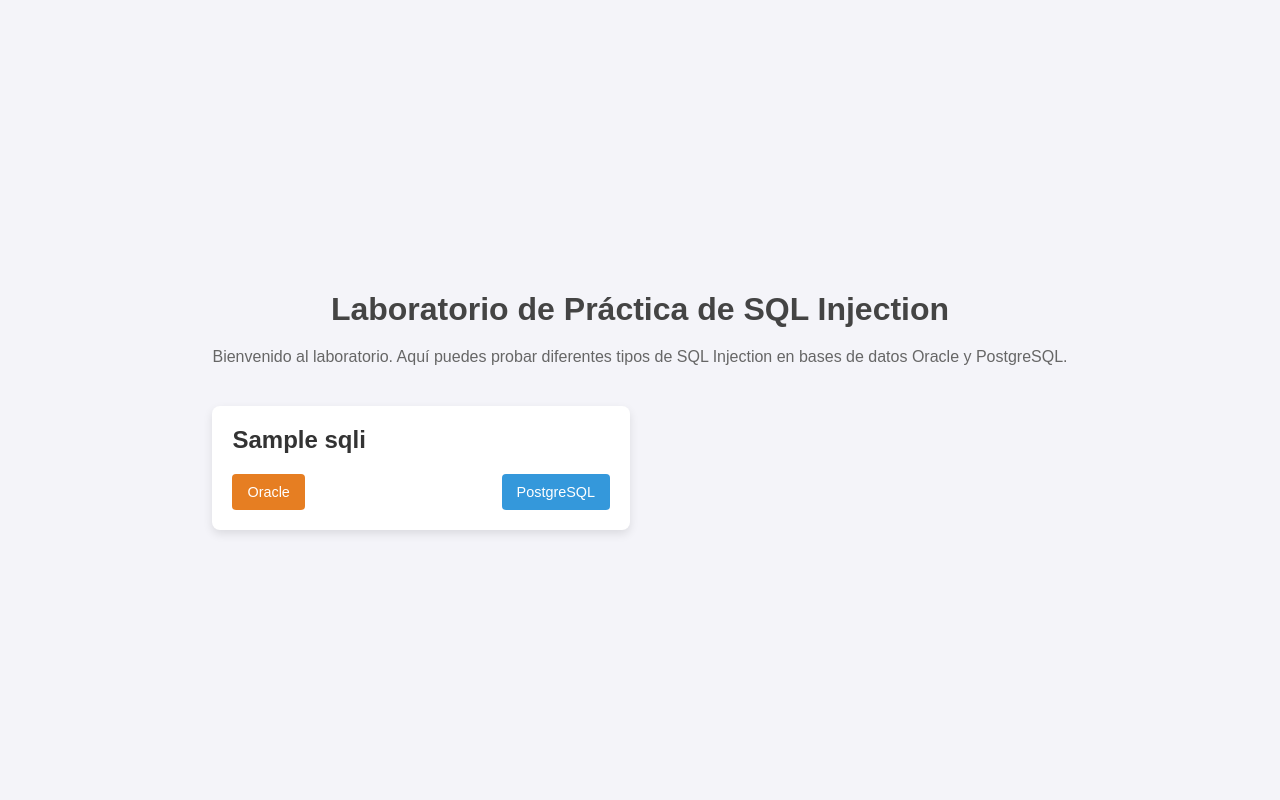
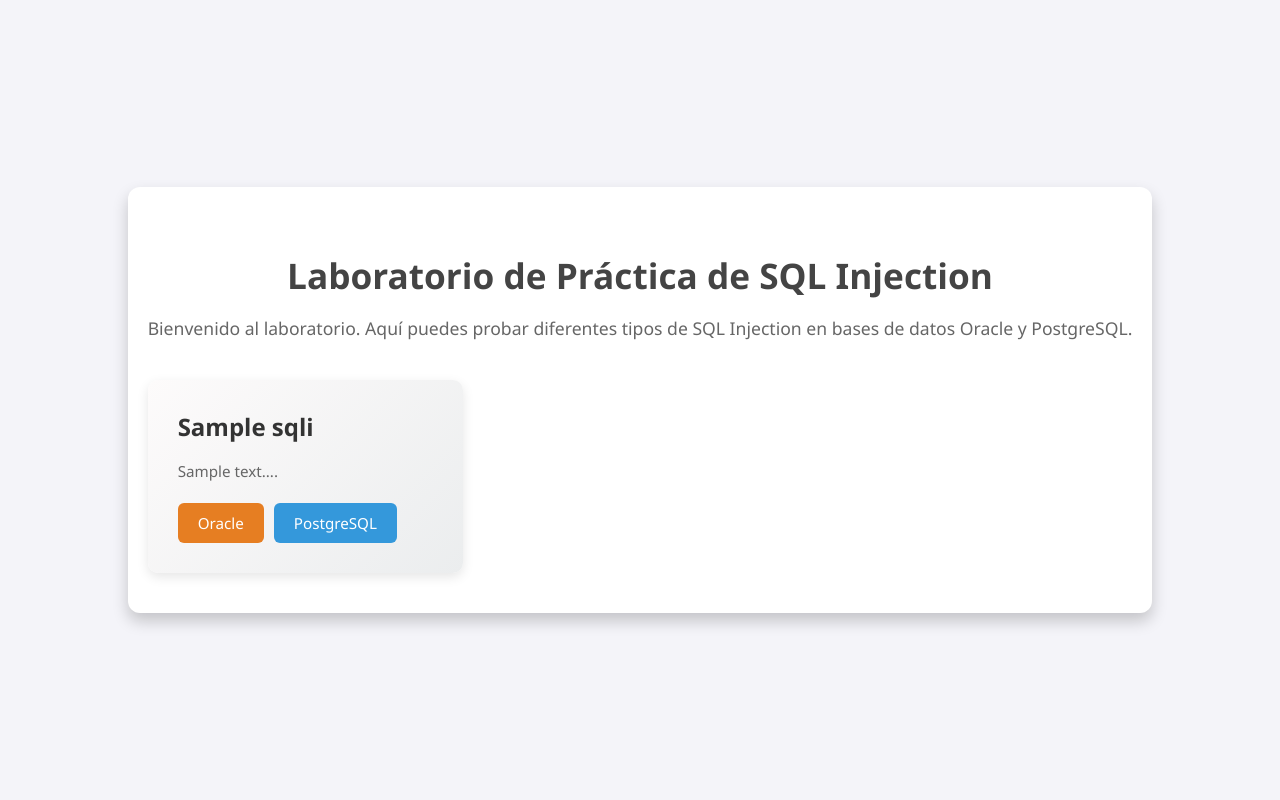
Before and after one commit to Ezio2157/PBDProject, a Flask app: template templates/index.html in a window 1280 px wide. Run offline with Flask 2, Linux system fonts and the light colour scheme; the template is opened without the code that fills it: most values are stand-ins (such as "Sample title", 1, 10 or a date in 2020).

Commit message:
Cambios minimo en el fichero setupPostgreSQL.py y algunos cambios en el apartado html y css

```diff
--- a/setupPostgreSQL.py
+++ b/setupPostgreSQL.py
@@ -1,4 +1,3 @@
-
 import psycopg2 as PBD
 
 def dbConectarPostgreSQL():
@@ -144,7 +143,7 @@ def login_inseguro_time_postgresql(username, password):
 
     try:
         cursor = conexion.cursor()
-        sentencia =   "SELECT * FROM Usuarios WHERE username = '"+username+"' AND password = '"+password+"'"
+        sentencia = "SELECT * FROM Usuarios WHERE username = '"+username+"' AND password = '"+password+"'"
         cursor.execute(sentencia)
         usuario = cursor.fetchone()
         cursor.close()
--- a/static/stylesIndex.css
+++ b/static/stylesIndex.css
@@ -1,71 +1,93 @@
-/* styles.css */
-
+/* Estilo general */
 body {
-    font-family: Arial, sans-serif;
+    font-family: 'Segoe UI', Tahoma, Geneva, Verdana, sans-serif;
     background-color: #f4f4f9;
     color: #333;
     display: flex;
     align-items: center;
     justify-content: center;
-    height: 100vh;
+    min-height: 100vh;
     margin: 0;
 }
 
 .container {
     text-align: center;
     max-width: 1200px;
-    padding: 20px;
-    border-radius: 8px;
-
+    padding: 40px 20px;
+    border-radius: 12px;
+    box-shadow: 0 8px 16px rgba(0, 0, 0, 0.2);
+    background-color: #ffffff;
 }
 
 h1 {
     color: #444;
-    margin-bottom: 20px;
+    font-size: 2.2em;
+    margin-bottom: 10px;
 }
 
 p {
     color: #666;
+    font-size: 1.1em;
     margin-bottom: 40px;
 }
 
+/* Diseño de la cuadrícula de tarjetas */
 .card-grid {
     display: grid;
     grid-template-columns: repeat(auto-fill, minmax(300px, 1fr));
     gap: 20px;
 }
 
+/* Estilo de las tarjetas */
 .card {
-    background-color: #ffffff;
-    padding: 20px;
-    border-radius: 8px;
-    box-shadow: 0px 4px 10px rgba(0, 0, 0, 0.1);
+    background: linear-gradient(135deg, #fdfbfb 0%, #ebedee 100%);
+    padding: 30px;
+    border-radius: 10px;
+    box-shadow: 0 4px 12px rgba(0, 0, 0, 0.1);
+    transition: transform 0.3s, box-shadow 0.3s;
     text-align: left;
 }
 
+.card:hover {
+    transform: translateY(-5px);
+    box-shadow: 0 10px 20px rgba(0, 0, 0, 0.15);
+}
+
 .card h2 {
+    font-size: 1.5em;
+    color: #333;
     margin-top: 0;
-    color: #333;
+    margin-bottom: 15px;
 }
 
 .card p {
     color: #666;
-    font-size: 0.9em;
-    margin-bottom: 15px;
+    font-size: 0.95em;
+    line-height: 1.6;
+    margin-bottom: 20px;
 }
 
+/* Estilo de los botones */
 .buttons {
     display: flex;
-    justify-content: space-between;
+    gap: 10px;
+    justify-content: flex-start;
 }
 
 .btn {
     text-decoration: none;
     color: #ffffff;
-    padding: 10px 15px;
-    border-radius: 4px;
-    transition: background-color 0.3s;
-    font-size: 0.9em;
+    padding: 10px 20px;
+    border-radius: 6px;
+    font-size: 0.95em;
+    font-weight: 500;
+    transition: background-color 0.3s ease, transform 0.3s ease;
+    display: inline-block;
+    text-align: center;
+}
+
+.btn:hover {
+    transform: scale(1.05);
 }
 
 .oracle {
--- a/templates/index.html
+++ b/templates/index.html
@@ -15,6 +15,7 @@
             {% for tipo, sqli in sql_injections.items() %}
             <div class="card">
                 <h2>{{ sqli['title'] }}</h2>
+                <p>{{ sqli['description'][:100] }}...</p>
                 <div class="buttons">
                     <a href="{{ url_for('login_oracle', tipo_sqli=tipo) }}" class="btn oracle">Oracle</a>
                     <a href="{{ url_for('login_postgres', tipo_sqli=tipo) }}" class="btn postgres">PostgreSQL</a>
```
